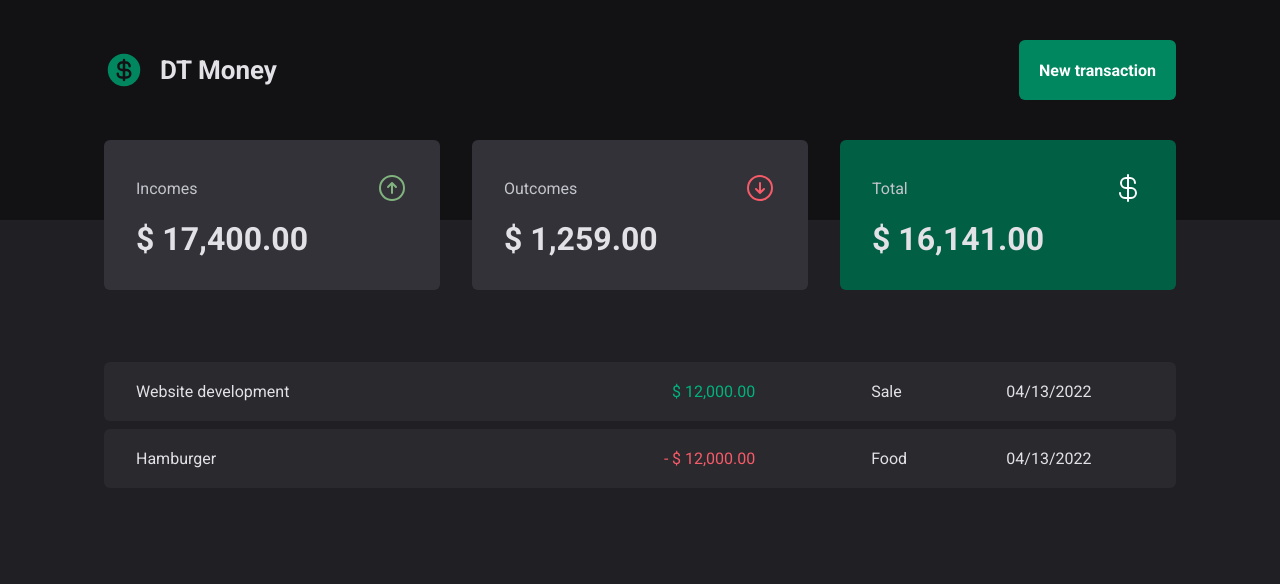
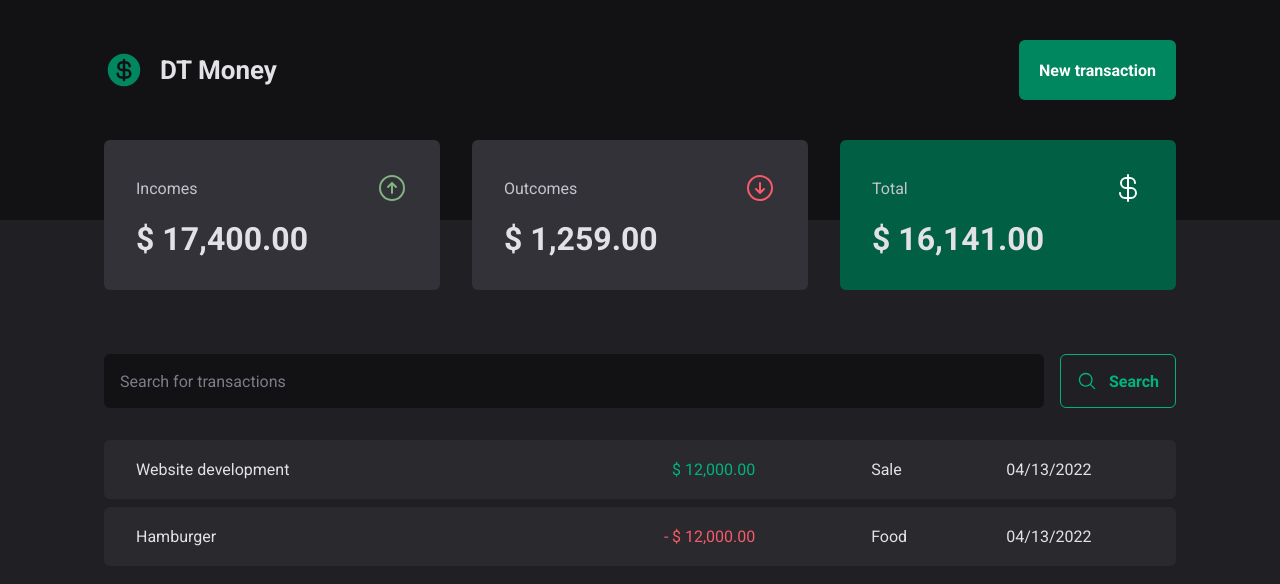
Before and after one commit to lucastenani/dt-money, a React (Vite) app: page / in a window 1280 px wide. Shown: the top 584 px of the page. Built offline with nearby package versions, Linux system fonts and the light colour scheme.

Commit message:
Implemented search component for future transaction lookup

```diff
--- /dev/null
+++ b/src/components/SearchForm/index.tsx
@@ -0,0 +1,14 @@
+import { MagnifyingGlass } from "@phosphor-icons/react";
+import { SearchFormContainer } from "./styles";
+
+export function SearchForm() {
+  return (
+    <SearchFormContainer>
+      <input type="text" placeholder="Search for transactions" />
+
+      <button>
+        <MagnifyingGlass size={20} /> Search
+      </button>
+    </SearchFormContainer>
+  );
+}
--- /dev/null
+++ b/src/components/SearchForm/styles.ts
@@ -0,0 +1,41 @@
+import styled from "styled-components";
+
+export const SearchFormContainer = styled.form`
+  display: flex;
+  gap: 1rem;
+
+  input {
+    background-color: ${(props) => props.theme["gray-900"]};
+    color: ${(props) => props.theme["gray-300"]};
+
+    flex: 1;
+    border: 0;
+    border-radius: 6px;
+    padding: 1rem;
+
+    &::placeholder {
+      color: ${(props) => props.theme["gray-500"]};
+    }
+  }
+
+  button {
+    background-color: transparent;
+    border: 1px solid ${(props) => props.theme["green-300"]};
+    color: ${(props) => props.theme["green-300"]};
+    font-weight: bold;
+
+    border-radius: 6px;
+    padding: 1rem;
+
+    display: flex;
+    align-items: center;
+    gap: 0.75rem;
+
+    &:hover {
+      background-color: ${(props) => props.theme["green-500"]};
+      border-color: ${(props) => props.theme["gray-500"]};
+      color: ${(props) => props.theme.white};
+      transition: background-color 0.2s, color 0.2s, border-color 0.2s;
+    }
+  }
+`;
--- a/src/pages/Transactions/index.tsx
+++ b/src/pages/Transactions/index.tsx
@@ -1,4 +1,5 @@
 import { Header } from "../../components/Header";
+import { SearchForm } from "../../components/SearchForm";
 import { Summary } from "../../components/Summary";
 import {
   PriceHighLight,
@@ -13,6 +14,7 @@
       <Summary />
 
       <TransactionsContainer>
+        <SearchForm />
         <TransactionsTable>
           <tbody>
             <tr>
```
